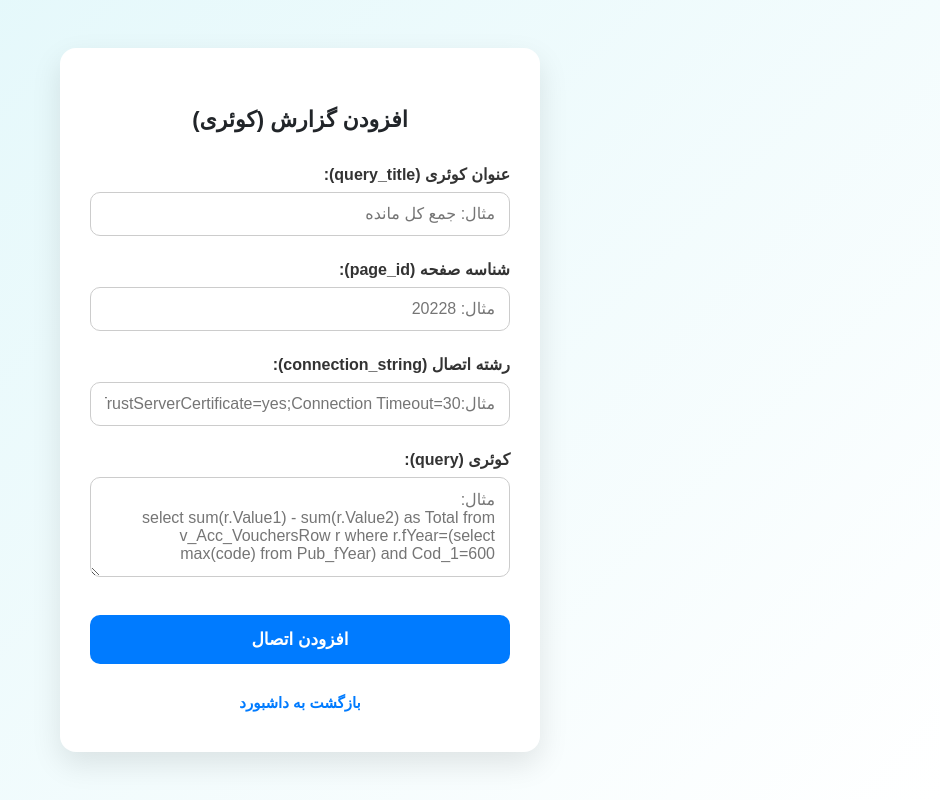
After one commit to barzansaeedpour/Telegram-Bot-WebHook-Flask, a Flask app: template templates/add_page_connection.html in a window 1280 px wide. The commit adds this page. Shown: the whole page, without its empty margins (340-1280 px from the left). Run offline with Flask 3, Linux system fonts and the light colour scheme; the template is opened without the code that fills it, so the values that code supplies are empty; some web fonts are replaced.

Commit message:
version 2

```diff
--- a/bot.py
+++ b/bot.py
@@ -39,6 +39,7 @@ def index():
 if __name__ == "__main__":
     print("Starting server with Waitress on http://127.0.0.1:9000")
     # Set webhook
-    asyncio.run(application.bot.set_webhook(f"{WEBHOOK_URL}/webhook"))
+    # asyncio.run(application.bot.set_webhook(f"{WEBHOOK_URL}/webhook/"))
+    asyncio.run(application.bot.set_webhook(f"https://api.telegram.org/bot{TOKEN}/setWebhook?url={WEBHOOK_URL}"))
     # Start Flask app with Waitress
     serve(app, host="0.0.0.0", port=9000)
--- a/my_app.py
+++ b/my_app.py
@@ -347,10 +347,10 @@ def webhook():
     return "OK", 200
 
 
-# Health check route
 @app.route("/", methods=["GET"])
 def index():
-    return "Bot is running.2", 200
+    return render_template("index.html")
+
 
 
 ####################################### Logging setup #######################################
@@ -369,7 +369,7 @@ def login():
             session['admin'] = user.phone
             return redirect('/dashboard')
         except NoResultFound:
-            return render_template('login.html', error="Invalid credentials")
+            return render_template('login.html', error="اطلاعات ورود اشتباه است.")
     return render_template('login.html')
 
 @app.route('/dashboard')
--- /dev/null
+++ b/templates/add_page_connection.html
@@ -0,0 +1,133 @@
+<!doctype html>
+<html lang="fa">
+<head>
+  <meta charset="UTF-8" />
+  <title>افزودن اتصال صفحه</title>
+  <link rel="stylesheet" href="https://cdn.fontcdn.ir/Font/Persian/Samim/Samim.css" />
+  <meta name="viewport" content="width=device-width, initial-scale=1.0" />
+  <style>
+    * {
+      box-sizing: border-box;
+    }
+
+    body {
+      font-family: 'Samim', sans-serif;
+      direction: rtl;
+      background: linear-gradient(135deg, #e0f7fa, #ffffff);
+      margin: 0;
+      padding: 0;
+      display: flex;
+      justify-content: center;
+      align-items: center;
+      min-height: 100vh;
+    }
+
+    .container {
+      background: white;
+      padding: 40px 30px;
+      border-radius: 16px;
+      box-shadow: 0 12px 30px rgba(0, 0, 0, 0.1);
+      max-width: 480px;
+      width: 90%;
+      text-align: right;
+    }
+
+    h2 {
+      margin-bottom: 32px;
+      color: #212529;
+      font-weight: bold;
+      font-size: 22px;
+      text-align: center;
+    }
+
+    label {
+      font-size: 16px;
+      color: #333;
+      display: block;
+      margin-bottom: 8px;
+      font-weight: 600;
+    }
+
+    input[type="text"],
+    textarea {
+      width: 100%;
+      padding: 12px 14px;
+      font-size: 16px;
+      border: 1px solid #ccc;
+      border-radius: 10px;
+      margin-bottom: 24px;
+      transition: border-color 0.3s ease;
+      outline-offset: 2px;
+      font-family: 'Samim', sans-serif;
+      resize: vertical;
+    }
+
+    input[type="text"]:focus,
+    textarea:focus {
+      border-color: #007bff;
+      outline: none;
+    }
+
+    textarea {
+      min-height: 100px;
+    }
+
+    input[type="submit"] {
+      width: 100%;
+      padding: 14px 0;
+      font-size: 17px;
+      background-color: #007bff;
+      border: none;
+      border-radius: 10px;
+      color: white;
+      font-weight: 700;
+      cursor: pointer;
+      transition: background-color 0.3s ease;
+      margin-top: 10px;
+    }
+
+    input[type="submit"]:hover {
+      background-color: #0056b3;
+    }
+
+    .back-link {
+      display: block;
+      margin-top: 30px;
+      text-align: center;
+      color: #007bff;
+      text-decoration: none;
+      font-size: 15px;
+      font-weight: 600;
+      transition: color 0.3s ease;
+    }
+
+    .back-link:hover {
+      color: #0056b3;
+      text-decoration: underline;
+    }
+  </style>
+</head>
+<body>
+  <div class="container">
+    <h2>افزودن گزارش (کوئری)</h2>
+    <form method="POST">
+      <label for="query_title">عنوان کوئری (query_title):</label>
+      <input id="query_title" type="text" name="query_title" placeholder="مثال: جمع کل مانده" required>
+
+      <label for="page_id">شناسه صفحه (page_id):</label>
+      <input id="page_id" type="text" name="page_id" placeholder="مثال: 20228" required>
+
+      <label for="connection_string">رشته اتصال (connection_string):</label>
+      <input id="connection_string" type="text" name="connection_string"
+        placeholder="مثال:&#10DRIVER={ODBC Driver 17 for SQL Server};SERVER=37.32.11.148;DATABASE=MANDEGAR20;UID=sa;PWD=NsNs7605@@;Encrypt=yes;TrustServerCertificate=yes;Connection Timeout=30;"
+        required>
+
+      <label for="query">کوئری (query):</label>
+      <textarea id="query" name="query" placeholder="مثال:&#10select sum(r.Value1) - sum(r.Value2) as Total from v_Acc_VouchersRow r where r.fYear=(select max(code) from Pub_fYear) and Cod_1=600" required></textarea>
+
+      <input type="submit" value="افزودن اتصال">
+    </form>
+    <a class="back-link" href="{{ url_for('dashboard') }}">بازگشت به داشبورد</a>
+  </div>
+</body>
+</html>
```
Also changed, not shown: templates/add_telegram_user.html (added, +117 -0 lines), templates/dashboard.html (+80 -6 lines), templates/index.html (added, +65 -0 lines), templates/login.html (+90 -10 lines), telegram.db.
